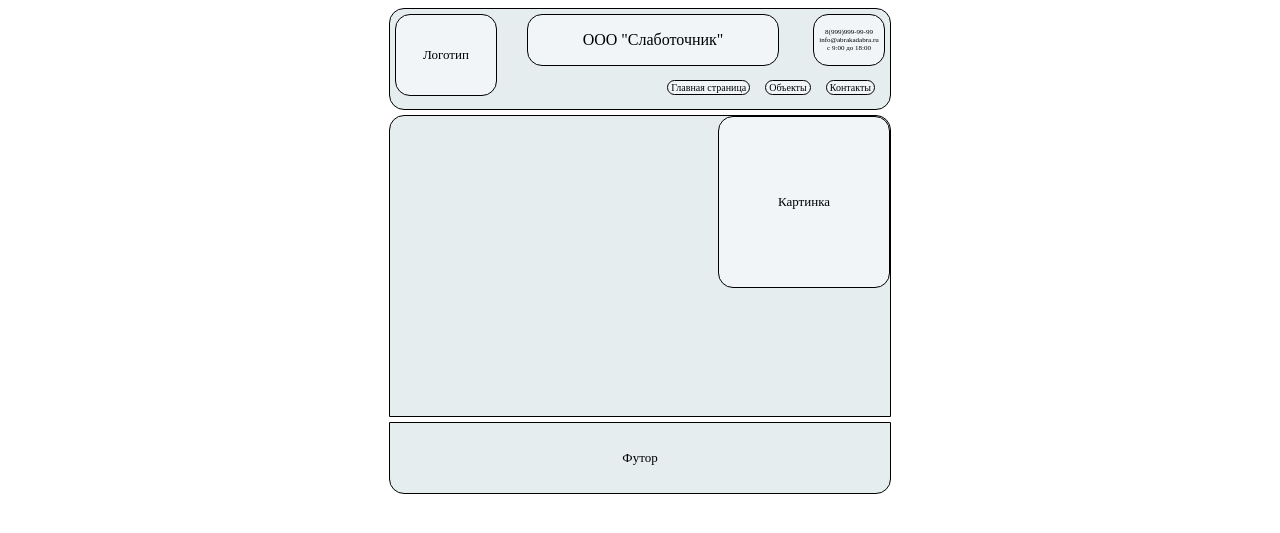
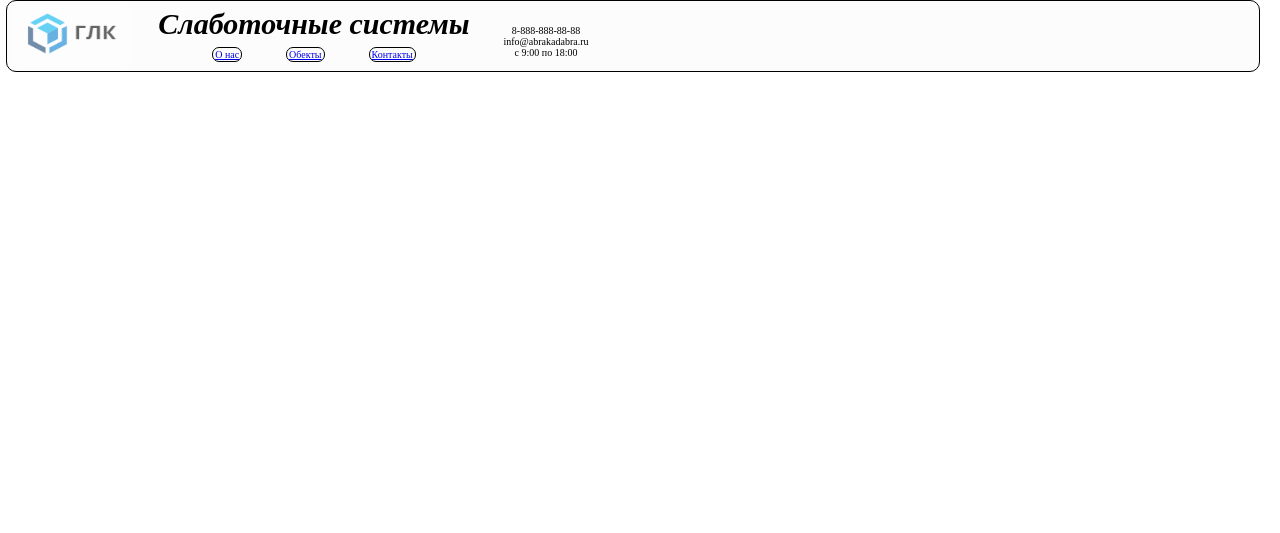
Before and after one commit to FedoseevDS/Django-low-current-systems, a Django app: page / in a window 1280 px wide. Shown: the top 533 px of the page. Run offline with Django 3.2, Linux system fonts and the light colour scheme.

Commit message:
Updated the header, added a logo

```diff
--- a/lcs/main/static/main/css/main.css
+++ b/lcs/main/static/main/css/main.css
@@ -1,90 +1,76 @@
-div {
-    width: 500px;
-    height: 100px;
-    border: solid 1px;
-    position: relative;
-    margin: 0 auto;
-    background: #e5edef;
-    border-radius: 15px;
+body {
+    margin: 0 0 0 6px;
+    padding: 0;
+    width: 98%;
+    min-width: 620px;
+    height: 100%;
 }
 
-.hd {
-    margin: 5px 1% 0 1%;
-    height: 50px;
-    width: 50px;
-    float: left;
-    border: solid 1px;
-    display: flex;
-    justify-content: center;
-    flex-direction: column;
-    background-color: #f1f5f7;
+div.header {
+    height: 70px;
+    border: 0.1px solid;
+    background: #fcfcfc;
+    border-radius: 10px;
 }
 
-#logo {
-    font-size: 13px;
-    text-align: center;
-    height: 80px;
-    width: 100px;
+.logo {
+    opacity: 0.6;
+    width: 120px;
+    height: 60px;
+    border-radius: 10px;
+    margin-right: 10px;
+    margin: 5px 0 0 5px;
+    float: left;
 }
 
-#brand_name {
-    margin-left: 25px;
-    height: 50px;
-    width: 250px;
+.brandname {
+    float: left;
+    border: 0;
+    margin: 7px;
+    width: 350px;
+    height: 57px;
     text-align: center;
+    padding: 0;
 }
 
-#contact {
-    float: right;
-    height: 50px;
-    width: 70px;
-    font-size: 7px;
-    text-align: center;
+p {
+    margin: -1px 0 3px 0;
+    padding: 0;
+    font-size: 30px;
+    font-style: italic;
+    font-weight: bold;
 }
 
-ul.list > li {
-    float: right;
-    margin: 3% 15px 0 0;
-    padding: 1px 3px;
-    display: inline-block;
-    font-size: 10px;
+lu {
     list-style: none;
-    border: solid 1px;
-    border-radius: 40px;
-    background-color: #f1f5f7;
 }
 
-.body {
-    height: 300px;
-    margin-top: 5px;
-    border: solid 1px;
-    border-radius: 15px 15px 0 0;
+
+.button li {
+    display: inline;
+    border: 0.5px solid;
+    border-radius: 7px;
+    text-size: 4px;
+    font-size: 10px;
+    margin: 20px;
+    padding: 1px 2px 1px 2px;
+
 }
 
-.block1 {
-    border: solid 1px;
-    height: 170px;
-    width: 170px;
-    float: right;
-    text-align: center;
-    font-size: 13px;
-    display: flex;
-    justify-content: center;
-    flex-direction: column;
-    background-color: #f1f5f7;
+div.contacts {
+    border: 0;
+    float: left;
+    width: 100px;
+    height: 40px;
+    padding: 0 0 0 0;
+    margin: 24px 0 0 0;
 }
 
-footer {
-    position: relative;
-    margin: 5px auto;
-    height: 70px;
-    width: 500px;
-    border: solid 1px;
-    border-radius: 0 0 15px 15px;
-    background-color: #e5edef;
+#contacts li {
     text-align: center;
-    font-size: 13px;
-    display: flex;
-    justify-content: center;
-    flex-direction: column;
+    font-size: 10px;
 }
+
+a {
+    list-style: none;
+}
--- a/lcs/main/templates/main/contact.html
+++ b/lcs/main/templates/main/contact.html
@@ -1,8 +1,9 @@
+{% load static %}
 <!DOCTYPE html>
 <html lang="en">
 <head>
     <meta charset="UTF-8">
-    <title>Title</title>
+    <title>Контакты</title>
 </head>
 <body>
 
--- a/lcs/main/templates/main/index.html
+++ b/lcs/main/templates/main/index.html
@@ -1,34 +1,5 @@
-{% load static %}
-<!DOCTYPE html>
-<html lang="ru" xmlns="http://www.w3.org/1999/html">
-<head>
-    <meta charset="UTF-8">
-    <title>Главная страница</title>
-    <link rel="stylesheet" type='text/css' href="{% static 'main/css/main.css' %}">
-</head>
-<body>
-    <div>
-        <div class="hd" id="logo">Логотип</div>
-        <div class='hd' id="brand_name">
-            ООО "Слаботочник"</div>
-        <div class="hd" id="contact">
-            8(999)999-99-99<br>
-            info@abrakadabra.ru<br>
-            c 9:00 до 18:00
-        </div>
-        <ul class="list">
-            <li>Контакты</li>
-            <li>Объекты</li>
-            <li>Главная страница</li>
-        </ul>
-    </div>
-    <div class="body">
-        <div class="block1">
-            Картинка
-        </div>
-    </div>
-    <footer>
-        Футор
-    </footer>
-</body>
-</html>
+{% extends 'main/layout.html' %}
+
+{% block content %}
+
+{% endblock %}
--- a/lcs/main/templates/main/layout.html
+++ b/lcs/main/templates/main/layout.html
@@ -1,10 +1,37 @@
+{% load static %}
 <!DOCTYPE html>
-<html lang="en">
+<html lang="ru">
 <head>
     <meta charset="UTF-8">
-    <title>Title</title>
+    <title>Главная страница</title>
+    <link rel="stylesheet" type='text/css' href="{% static 'main/css/main.css' %}">
 </head>
 <body>
+{% block mainmenu %}
+    <header>
+        <div class="header">
+            <img class='logo' src="{% static 'main/img/logo.jpg' %}">
+            <div class="brandname">
+                <p>Слаботочные системы</p>
+                <lu class="button">
+                    <li><a href="about.html">О нас</a></li>
+                    <li><a href="object.html">Обекты</a></li>
+                    <li><a href="contact.html">Контакты</a></li>
+                </lu>
+            </div>
+            <div class="contacts">
+                <lu id="contacts">
+                    <li>8-888-888-88-88</li>
+                    <li>info@abrakadabra.ru</li>
+                    <li>с 9:00 по 18:00</li>
+                </lu>
+            </div>
 
+        </div>
+    </header>
+{% endblock mainmenu %}
+
+{% block content %}
+{% endblock %}
 </body>
 </html>
--- a/lcs/main/urls.py
+++ b/lcs/main/urls.py
@@ -3,4 +3,5 @@ from .views import *
 
 urlpatterns = [
     path('', index),
+    path('contacts', contact),
 ]
--- a/lcs/main/views.py
+++ b/lcs/main/views.py
@@ -1,6 +1,11 @@
 from django.shortcuts import render
 
 # Create your views here.
+
+menu = [{'title': ''}
+
+]
+
 def index(request):
     return render(request, 'main/index.html')
 
```
Also changed, not shown: lcs/main/static/main/img/logo.jpg (added).
